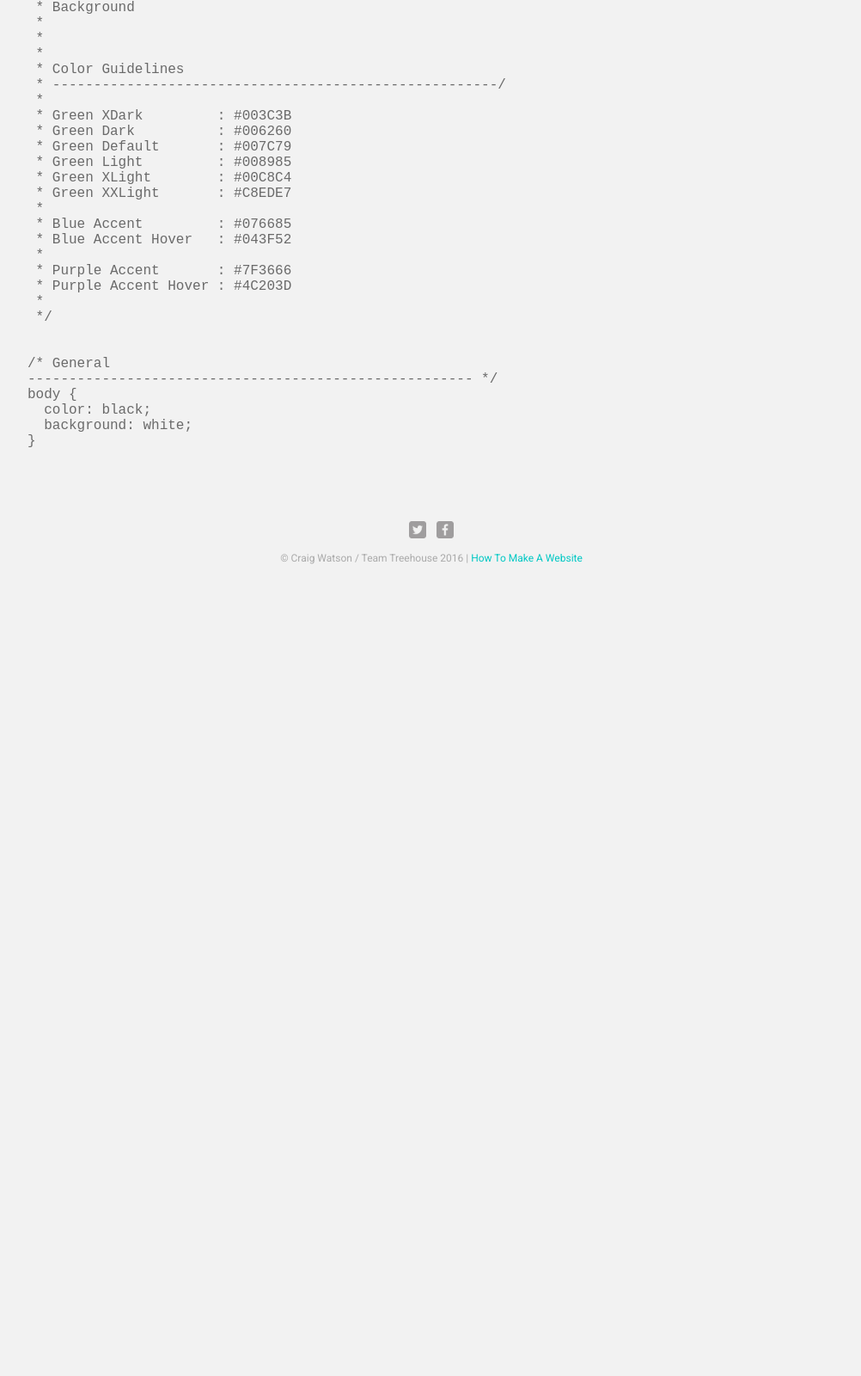
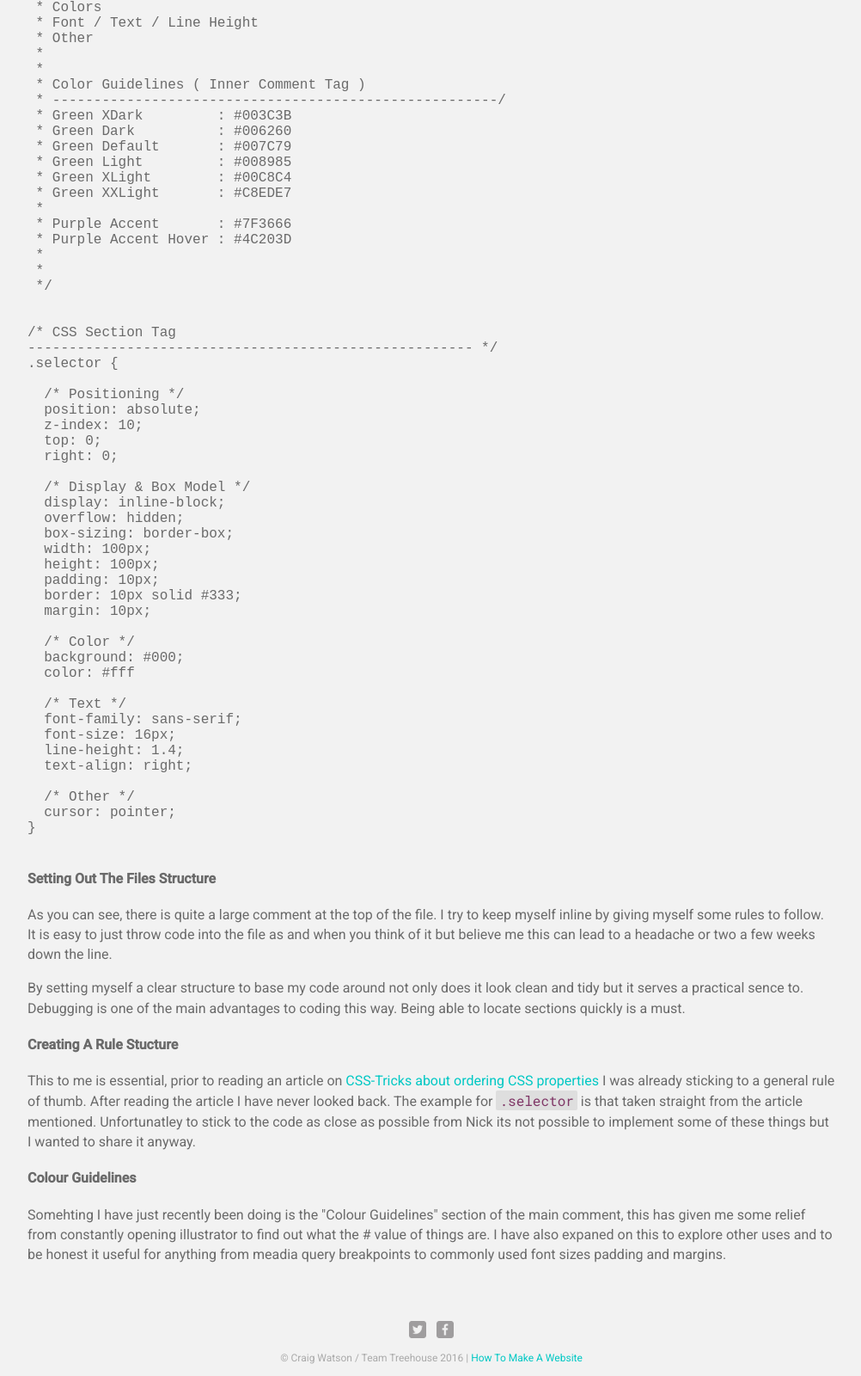
Before and after one commit to atcraigwatson/Treehouse_How_To_Make_A_Website, a plain HTML site: page code.html in a window 1280 px wide. Shown: the part 5525-7125 px from the top of the page at 86% size, without its empty margins (138-1140 px from the left). Before the commit the page ends 6196 px from the top, so only its background shows below. Drawn offline with Linux system fonts and the light colour scheme.

Commit message:
Adding and Editing CSS Explanations
I have modified and explained more about the CSS comment used and why I
use each little bit

```diff
--- a/code.html
+++ b/code.html
@@ -211,38 +211,38 @@ footer {
         <p><span class="css-rule-item-heading">{} =</span> Encapsulate a single or multiple CSS Declarations</p>
         <p><em>The above CSS Rule will turn the text "color" in the "footer" to "green".</em></p>
 
-        <h4>My CSS Comment and Layout Guidelines</h4>
+        <h4>My CSS File Comment and Structure Guidelines</h4>
         <p>In comparrison to this course, it is not a CSS best practice to have multiple declorations of the same element, class, id or any CSS Selector for that matter.</p>
-        <p>It has been done through this course to illustrate the nature of clean code.</p>
+        <p>It has been done through this course to illustrate the nature of clean code or <abbr title="Do Not Repeat Yourself">DRY</abbr> code as it is called.</p>
         <p>Below you will see an example of how I have started to comment my CSS after seeing multiple different ways over the last year or so. This technique I only apply when using CSS, if I were using a pre processor like Sass my commenting is different again simply because it can be.</p>
 
 <pre>
 
 /*
- * MAIN.CSS
+ * MAIN.CSS ( File Title )
  * ======================================================/
  *
- * CSS Structure Guidelines
+ *
+ * CSS File Structure Guidelines ( Inner Comment Tag )
  * ------------------------------------------------------/
- *
- * General
+ * Root ( HTML / Body )
+ * Base ( Typography / Links / Inputs / Forms / Tables / Buttons ect. )
+ * Layout ( This is site structure layout, component layouts are done within that componant itself )
+ * Components ( Dropdowns / Navs / Alerts / Panels )
  *
  *
- * CSS Rule Stucture Guidelines
+ * CSS Rule Stucture Guidelines ( Inner Comment Tag )
  * ------------------------------------------------------/
- *
- * Display/Position/Float
- * Width/Height
- * Margin/Padding
- * Color
- * Font/Line Height
- * Background
+ * Display / Position / Float
+ * Width / Height
+ * Margin / Padding
+ * Colors
+ * Font / Text / Line Height
+ * Other
  *
  *
- *
- * Color Guidelines
+ * Color Guidelines ( Inner Comment Tag )
  * ------------------------------------------------------/
- *
  * Green XDark         : #003C3B
  * Green Dark          : #006260
  * Green Default       : #007C79
@@ -250,25 +250,58 @@ footer {
  * Green XLight        : #00C8C4
  * Green XXLight       : #C8EDE7
  *
- * Blue Accent         : #076685
- * Blue Accent Hover   : #043F52
- *
  * Purple Accent       : #7F3666
  * Purple Accent Hover : #4C203D
+ *
  *
  */
 
 
-/* General
+/* CSS Section Tag
 ------------------------------------------------------ */
-body {
-  color: black;
-  background: white;
+.selector {
+
+  /* Positioning */
+  position: absolute;
+  z-index: 10;
+  top: 0;
+  right: 0;
+
+  /* Display & Box Model */
+  display: inline-block;
+  overflow: hidden;
+  box-sizing: border-box;
+  width: 100px;
+  height: 100px;
+  padding: 10px;
+  border: 10px solid #333;
+  margin: 10px;
+
+  /* Color */
+  background: #000;
+  color: #fff
+
+  /* Text */
+  font-family: sans-serif;
+  font-size: 16px;
+  line-height: 1.4;
+  text-align: right;
+
+  /* Other */
+  cursor: pointer;
 }
 
 </pre>
 
+        <h4>Setting Out The Files Structure</h4>
+        <p>As you can see, there is quite a large comment at the top of the file. I try to keep myself inline by giving myself some rules to follow. It is easy to just throw code into the file as and when you think of it but believe me this can lead to a headache or two a few weeks down the line.</p>
+        <p>By setting myself a clear structure to base my code around not only does it look clean and tidy but it serves a practical sence to. Debugging is one of the main advantages to coding this way. Being able to locate sections quickly is a must.</p>
 
+        <h4>Creating A Rule Stucture</h4>
+        <p>This to me is essential, prior to reading an article on <a href="https://css-tricks.com/poll-results-how-do-you-order-your-css-properties/" target="_blank">CSS-Tricks about ordering CSS properties</a> I was already sticking to a general rule of thumb. After reading the article I have never looked back. The example for <code>.selector</code> is that taken straight from the article mentioned. Unfortunatley to stick to the code as close as possible from Nick its not possible to implement some of these things but I wanted to share it anyway.</p>
+
+        <h4>Colour Guidelines</h4>
+        <p>Somehting I have just recently been doing is the "Colour Guidelines" section of the main comment, this has given me some relief from constantly opening illustrator to find out what the # value of things are. I have also expaned on this to explore other uses and to be honest it useful for anything from meadia query breakpoints to commonly used font sizes padding and margins.</p>
 
       </section>
       <!-- //Close <section> -->
```
Also changed, not shown: explained.txt (deleted), 1 other file.
